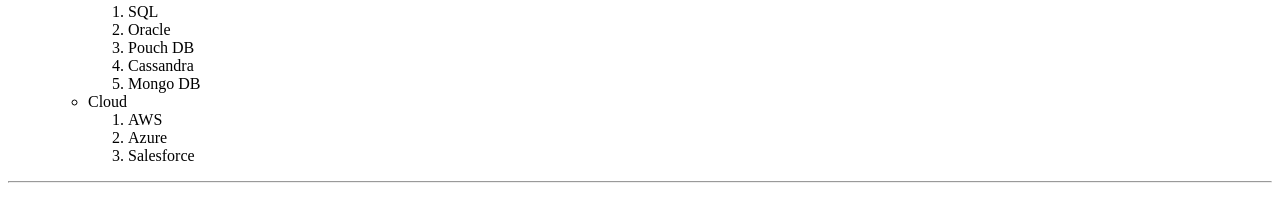
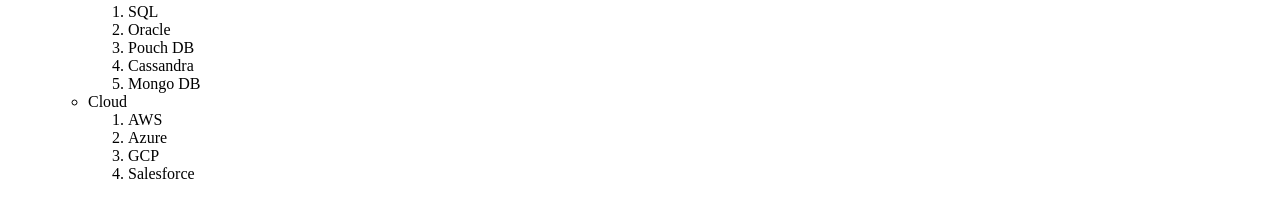
Before and after one commit to Pradeepkumarkairamkonda/html_bootcamp, a plain HTML site: page index.html in a window 1280 px wide. Shown: the part 2376-2574 px from the top of the page. Drawn offline with Linux system fonts and the light colour scheme.

Commit message:
changed in list

```diff
--- a/index.html
+++ b/index.html
@@ -161,6 +161,7 @@
                 <ol>
                     <li>AWS</li>
                     <li>Azure</li>
+                    <li>GCP</li>
                     <li>Salesforce</li>
                 </ol>
             </li>
```
